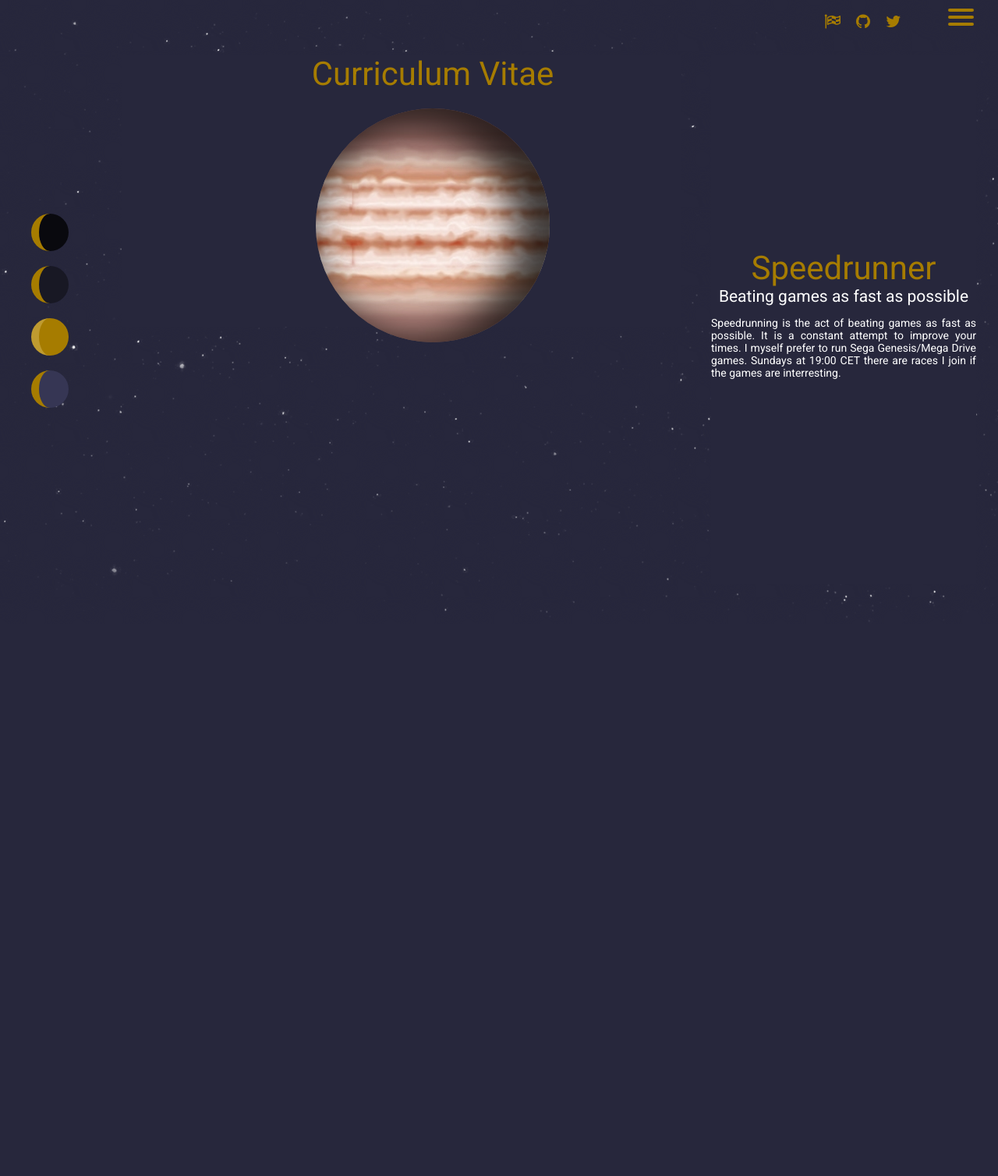
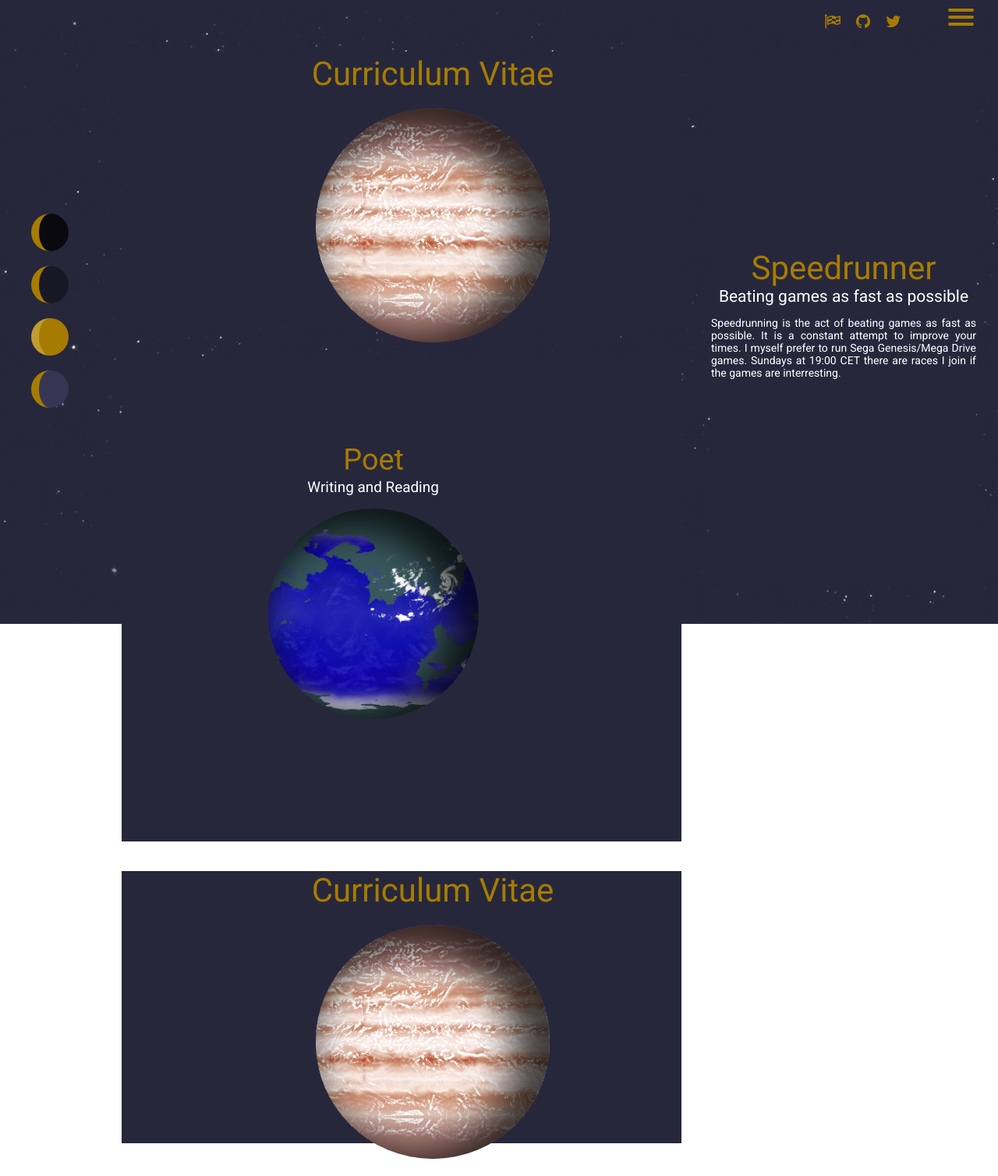
Before and after one commit to Aureus-Lunae/portfolio, a PHP site: page /aboutme.html in a window 1280 px wide. Shown: the whole page at 78% size. Before the commit the page ends 797 px from the top, so only its background shows below. Run offline with PHP 8.4, Linux system fonts and the light colour scheme; style sheets or scripts are compiled from the project's sources.

Commit message:
Poem added

```diff
--- a/aboutme.html
+++ b/aboutme.html
@@ -57,7 +57,46 @@
 			<div class='about-subtitle trans-s10-0-r40-0deg'></div>
 			<div class='space-perspective trans-s10-d20-r40-0deg'>
 				<a href='downloads/cv.pdf' class='planet gasplanet2'>
-					<div class='planet planetclouds3'></div>
+					<div class='planet planetcloud3'></div>
+				</a>
+			</div>
+		</div>
+
+
+		<div class='about colspan-2 rowspan-2'>
+			<div class='about-title trans-s09-u20-l40-0deg'>Poet</div>
+			<div class='about-subtitle trans-s09-u20-l40-0deg'>Writing and Reading</div>
+			<div class='space-perspective trans-s09-u20-l40-0deg'>
+				<div class='planet earthplanet2 hide'>
+					<div class='planet planetcloud4'>
+						<div class='extra'>
+							<div class='extra-title'>Inspiration</div>
+							<p>There is something we want<br />
+								As we wander through the depths of darkness<br />
+								Searching for an idea<br />
+								Not knowing where to start<br />
+								We descend in the thoughts<br />
+								First nothing<br />
+								Chaos<br />
+								Then a stroke of inspiration<br />
+								We try to remember it<br />
+								As we grab the paper<br />
+								When the pen comes down<br />
+								The first word written<br />
+								It is gone<br />
+								Forever lost<br /></p>
+						</div>
+					</div>
+				</div>
+			</div>
+		</div>
+
+		<div class='about colspan-2'>
+			<div class='about-title trans-s10-0-r40-0deg'>Curriculum Vitae</div>
+			<div class='about-subtitle trans-s10-0-r40-0deg'></div>
+			<div class='space-perspective trans-s10-d20-r40-0deg'>
+				<a href='downloads/cv.pdf' class='planet gasplanet2'>
+					<div class='planet planetcloud3'></div>
 				</a>
 			</div>
 		</div>
--- a/css/planets.css
+++ b/css/planets.css
@@ -1,4 +1,4 @@
-.space-perspective{
+.space-perspective {
 	width: 300px;
 	height: 300px;
 	display: inline-block;
@@ -7,7 +7,7 @@
 }
 
 @keyframes move-planets {
-	0%{
+	0% {
 		background-position: -600px 0;
 	}
 
@@ -16,7 +16,7 @@
 	}
 }
 
-.planet{
+.planet {
 	/*margin-top: 20px;*/
 	display: inline-block;
 	transform-style: preserve-3d;
@@ -27,7 +27,7 @@
 	z-index: 2;
 }
 
-	.planet:before{
+.planet:before {
 	content: '';
 	position: absolute;
 	top: 0;
@@ -35,7 +35,7 @@
 	width: 100%;
 	height: 100%;
 	border-radius: 50%;
-		box-shadow: inset -25px 10px 50px 15px rgba(0,0,0,0.5);
+	box-shadow: inset -25px 10px 50px 15px rgba(0, 0, 0, 0.5);
 	z-index: 3;
 }
 
@@ -43,7 +43,7 @@
  * Lunaebot special planet
  */
 
-.lunaebot{
+.lunaebot {
 	background: url('../images/lunaebot.png') repeat-x;
 	animation: move-planets 30s infinite linear;
 }
@@ -52,12 +52,12 @@
  * Lava/rock planet
  */
 
-.lavaplanet{
+.lavaplanet {
 	background: url('../images/lavarock.jpg') repeat-x;
 	animation: move-planets 40s infinite linear;
 }
 
-.rockplanet{
+.rockplanet {
 	background: url('../images/rock01.png') repeat-x;
 	animation: move-planets 60s infinite linear;
 }
@@ -66,17 +66,17 @@
  * Earthlike planets
  */
 
-.earthplanet1{
+.earthplanet1 {
 	background: url('../images/earthplanets/earthplanet1.png') repeat-x;
 	animation: move-planets 80s infinite linear;
 }
 
-.earthplanet2{
+.earthplanet2 {
 	background: #39585c url('../images/earthplanets/earth2.png') repeat-x;
 	animation: move-planets 90s infinite linear;
 }
 
-.earthplanet3{
+.earthplanet3 {
 	background: #39585c url('../images/earthplanets/earthplanet3.png') repeat-x;
 	animation: move-planets 45s infinite linear;
 }
@@ -85,17 +85,17 @@
  * Gas planets
  */
 
-.gasplanet1{
+.gasplanet1 {
 	background: url('../images/gasplanets/gasplanet1.png') repeat-x;
-	animation: move-planets 90s infinite linear;
+	animation: move-planets 80s infinite linear;
 }
 
-.gasplanet2{
+.gasplanet2 {
 	background: #39585c url('../images/gasplanets/gasplanet2.png') repeat-x;
-	animation: move-planets 85s infinite linear;
+	animation: move-planets 65s infinite linear;
 }
 
-.gasplanet3{
+.gasplanet3 {
 	background: #39585c url('../images/gasplanets/gasplanet3.png') repeat-x;
 	animation: move-planets 75s infinite linear;
 }
@@ -104,22 +104,22 @@
  * Ice planets
  */
 
-.iceplanet1{
+.iceplanet1 {
 	background: url('../images/iceplanets/iceplanet1.png') repeat-x;
 	animation: move-planets 70s infinite linear;
 }
 
-.iceplanet2{
+.iceplanet2 {
 	background: url('../images/iceplanets/iceplanet2.png') repeat-x;
 	animation: move-planets 80s infinite linear;
 }
 
-.iceplanet3{
+.iceplanet3 {
 	background: url('../images/iceplanets/iceplanet3.png') repeat-x;
 	animation: move-planets 60s infinite linear;
 }
 
-.iceplanet4{
+.iceplanet4 {
 	background: url('../images/iceplanets/iceplanet4.png') repeat-x;
 	animation: move-planets 50s infinite linear;
 }
@@ -128,12 +128,12 @@
  * Water planets
  */
 
-.waterplanet1{
+.waterplanet1 {
 	background: url('../images/waterplanets/waterplanet1.png') repeat-x;
 	animation: move-planets 75s infinite linear;
 }
 
-.waterplanet2{
+.waterplanet2 {
 	background: url('../images/waterplanets/waterplanet2.png') repeat-x;
 	animation: move-planets 50s infinite linear;
 }
@@ -142,37 +142,37 @@
  * Terrestrials
  */
 
-.charis3{
+.charis3 {
 	background: url('../images/terrestrial/charis3.png') repeat-x;
 	animation: move-planets 80s infinite linear;
 }
 
-.classl{
+.classl {
 	background: url('../images/terrestrial/classl.png') repeat-x;
 	animation: move-planets 60s infinite linear;
 }
 
-.dagon{
+.dagon {
 	background: url('../images/terrestrial/dagon.png') repeat-x;
 	animation: move-planets 90s infinite linear;
 }
 
-.endor{
+.endor {
 	background: url('../images/terrestrial/endor.png') repeat-x;
 	animation: move-planets 60s infinite linear;
 }
 
-.hydra{
+.hydra {
 	background: url('../images/terrestrial/hydra.png') repeat-x;
 	animation: move-planets 75s infinite linear;
 }
 
-.martian{
+.martian {
 	background: url('../images/terrestrial/martian.png') repeat-x;
 	animation: move-planets 65s infinite linear;
 }
 
-.valdrada{
+.valdrada {
 	background: url('../images/terrestrial/valdrada.png') repeat-x;
 	animation: move-planets 55s infinite linear;
 }
@@ -181,27 +181,27 @@
  * Planet Clouds
  */
 
-.planetcloud1{
+.planetcloud1 {
 	background: url('../images/planetclouds/clouds1.png') repeat-x;
 	animation: move-planets 20s infinite linear;
 }
 
-.planetcloud2{
+.planetcloud2 {
 	background: url('../images/planetclouds/clouds2.png') repeat-x;
 	animation: move-planets 20s infinite linear;
 }
 
-.planetcloud3{
+.planetcloud3 {
 	background: url('../images/planetclouds/clouds3.png') repeat-x;
 	animation: move-planets 20s infinite linear;
 }
 
-.planetcloud4{
+.planetcloud4 {
 	background: url('../images/planetclouds/clouds4.png') repeat-x;
 	animation: move-planets 20s infinite linear;
 }
 
-.planetcloud5{
+.planetcloud5 {
 	background: url('../images/planetclouds/clouds5.png') repeat-x;
 	animation: move-planets 20s infinite linear;
 }
--- a/css/style.css
+++ b/css/style.css
@@ -153,6 +153,38 @@ body {
 	text-align: justify;
 }
 
+.extra {
+	display: none;
+}
+
+.extra-title {
+	font-size: 1.8em;
+	text-align: center;
+	color: #a67c00;
+}
+
+.extra p {
+	padding: 0.5em;
+	font-size: 1em;
+}
+
+
+.hide {
+	width: 100%;
+	height: 100%;
+	z-index: 4;
+}
+
+.hide:hover .extra {
+	display: inline-block;
+	position: absolute;
+	color: #a67c00;
+	text-shadow: -1px 0 #000, 0 1px #000, 1px 0 #000, 0 -1px #000;
+	transform: translate(-50px, 50px);
+	text-align: center;
+	border-radius: 20px;
+}
+
 /**
  * Media Queries
  */
```
Lines whose indentation alone changed are shown as unchanged.
